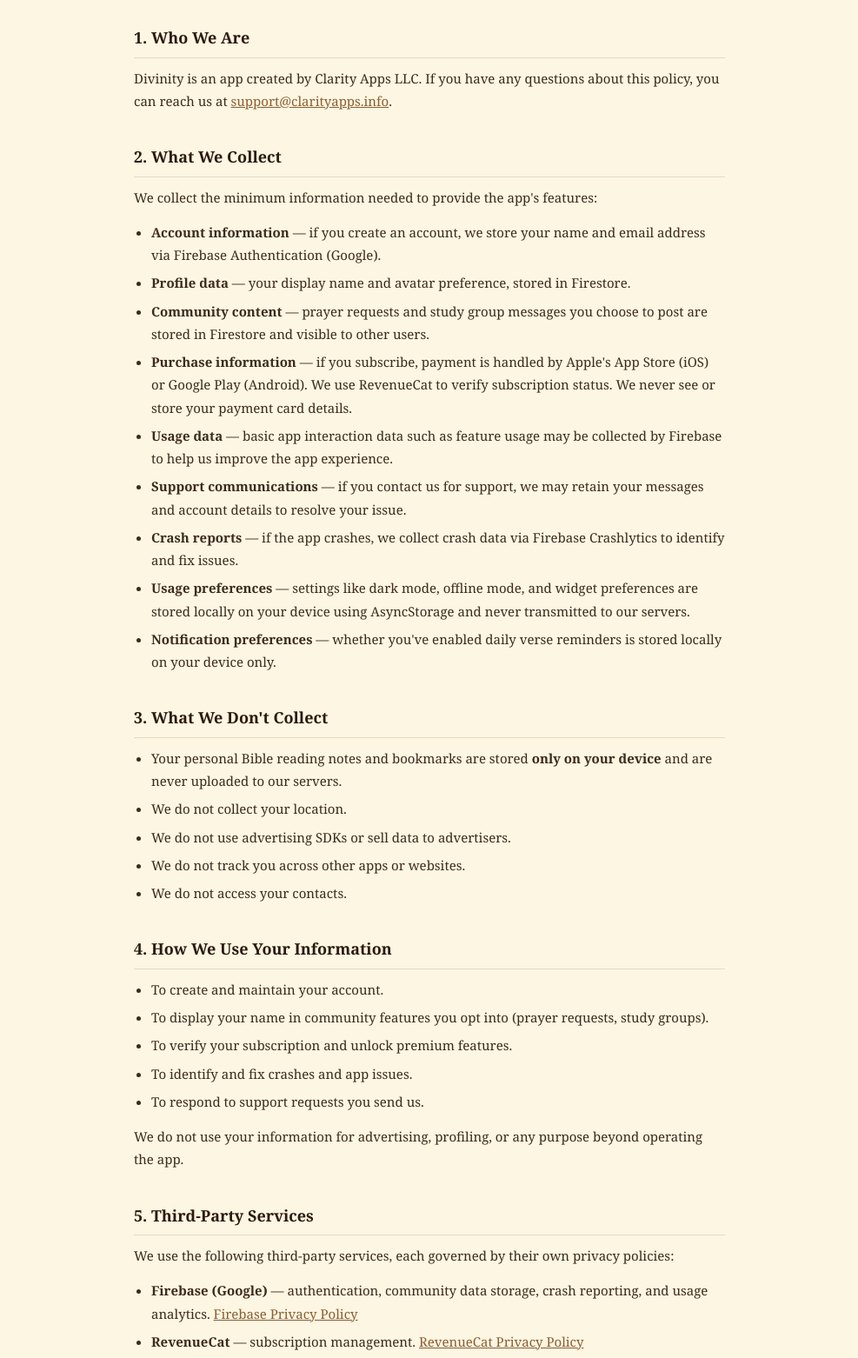
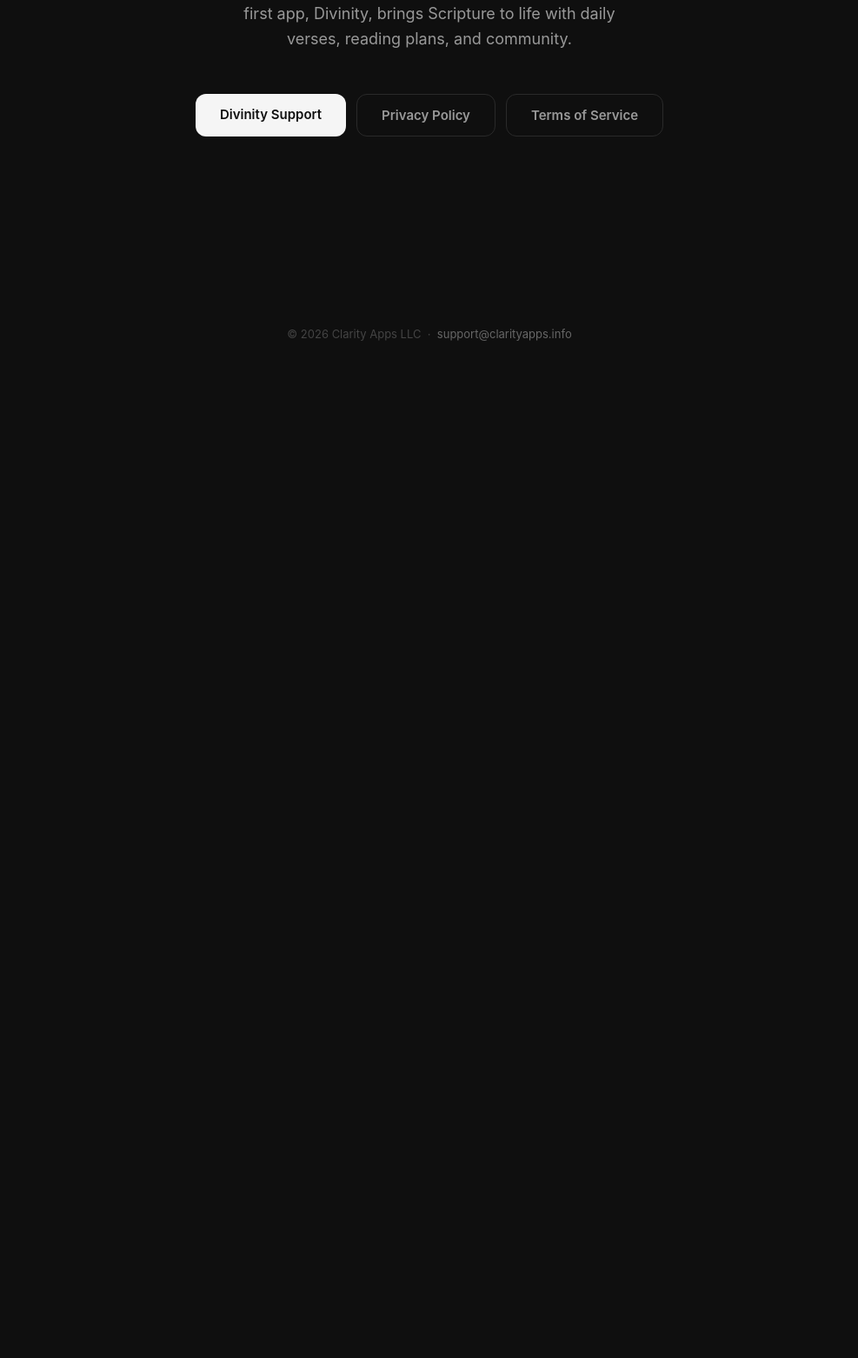
Before and after one commit to ClarityAppsLLC/clarityapps-site, a plain HTML site: page privacy/index.html in a window 1280 px wide. Shown: the part 380-1942 px from the top of the page at 87% size, without its empty margins (146-1133 px from the left). After the commit the page ends 800 px from the top, so only its background shows below. Drawn offline with Linux system fonts and the light colour scheme.

Commit message:
Update index.html

```diff
--- a/privacy/index.html
+++ b/privacy/index.html
@@ -1,180 +1,86 @@
+
 <!DOCTYPE html>
 <html lang="en">
 <head>
   <meta charset="UTF-8" />
   <meta name="viewport" content="width=device-width, initial-scale=1.0" />
-    <title>Privacy Policy — Divinity: The Bible App</title>
+  <title>Clarity Apps LLC</title>
   <style>
-      *, *::before, *::after { box-sizing: border-box; margin: 0; padding: 0; }
+    * { margin: 0; padding: 0; box-sizing: border-box; }
     body {
-        font-family: Georgia, 'Times New Roman', serif;
-        background: #FDF6E3;
-        color: #2C1A0E;
-        line-height: 1.75;
-        padding: 0 16px 64px;
+      font-family: -apple-system, BlinkMacSystemFont, 'Segoe UI', sans-serif;
+      background: #0f0f0f;
+      color: #f5f5f5;
+      min-height: 100vh;
+      display: flex;
+      flex-direction: column;
+      align-items: center;
+      justify-content: center;
+      padding: 40px 24px;
     }
-      .wrap { max-width: 680px; margin: 0 auto; }
-      header {
+    .logo {
+      font-size: 13px;
+      letter-spacing: 3px;
+      text-transform: uppercase;
+      color: #888;
+      margin-bottom: 32px;
+    }
+    h1 {
+      font-size: clamp(36px, 6vw, 64px);
+      font-weight: 700;
+      letter-spacing: -1px;
       text-align: center;
-        padding: 56px 0 40px;
-        border-bottom: 1px solid #E8D9C0;
-        margin-bottom: 40px;
+      line-height: 1.1;
+      margin-bottom: 20px;
     }
-      .cross { display: inline-block; font-size: 28px; color: #C8A97A; margin-bottom: 12px;
+    p {
+      font-size: 18px;
+      color: #999;
+      text-align: center;
+      max-width: 480px;
+      line-height: 1.6;
+      margin-bottom: 48px;
     }
-      header h1 { font-size: 28px; font-weight: bold; color: #2C1A0E; margin-bottom: 6px;
-  letter-spacing: 0.3px; }
-      header p { font-size: 14px; color: #7A6652; font-style: italic; }
-      h2 { font-size: 18px; color: #2C1A0E; margin: 36px 0 10px; padding-bottom: 6px;
-  border-bottom: 1px solid #E8D9C0; }
-      p { font-size: 15px; color: #3D2B1A; margin-bottom: 14px; }
-      ul { margin: 0 0 14px 20px; }
-      ul li { font-size: 15px; color: #3D2B1A; margin-bottom: 6px; }
-      a { color: #8B5E2F; text-decoration: underline; }
-      .highlight {
-        background: #F5EDE0;
-        border-left: 3px solid #C8A97A;
-        border-radius: 4px;
-        padding: 14px 18px;
-        margin: 20px 0;
-        font-style: italic;
-        color: #5C3D1E;
+    .buttons {
+      display: flex;
+      flex-wrap: wrap;
+      gap: 12px;
+      justify-content: center;
+      margin-bottom: 48px;
+    }
+    .btn {
+      padding: 14px 28px;
+      border-radius: 12px;
       font-size: 15px;
+      font-weight: 600;
+      text-decoration: none;
+      transition: opacity 0.15s;
     }
+    .btn:hover { opacity: 0.8; }
+    .btn-primary { background: #f5f5f5; color: #0f0f0f; }
+    .btn-ghost { background: transparent; color: #999; border: 1px solid #2a2a2a; }
     footer {
-        margin-top: 56px;
-        padding-top: 24px;
-        border-top: 1px solid #E8D9C0;
-        text-align: center;
+      position: fixed;
+      bottom: 28px;
       font-size: 13px;
-        color: #9A8472;
-        font-style: italic;
+      color: #444;
     }
+    footer a { color: #666; text-decoration: none; }
+    footer a:hover { color: #aaa; }
   </style>
 </head>
 <body>
-    <div class="wrap">
-      <header>
-        <div class="cross">✝</div>
-        <h1>Privacy Policy</h1>
-        <p>Divinity: The Bible App &nbsp;·&nbsp; Last updated: June 6, 2026</p>
-      </header>
-
-      <div class="highlight">
-        We built Divinity to help people grow in their faith. We collect only what's
-  necessary to make the app work, we never sell your data, and we never will.
+  <div class="logo">Clarity Apps LLC</div>
+  <h1>Mobile apps, beautifully made.</h1>
+  <p>We build thoughtful iOS and Android applications. Our first app, Divinity, brings Scripture to life with daily verses, reading plans, and community.</p>
+  <div class="buttons">
+    <a href="/support/" class="btn btn-primary">Divinity Support</a>
+    <a href="/privacy/" class="btn btn-ghost">Privacy Policy</a>
+    <a href="/terms/" class="btn btn-ghost">Terms of Service</a>
   </div>
-
-      <h2>1. Who We Are</h2>
-      <p>Divinity is an app created by Clarity Apps LLC. If you have any questions about
-  this policy, you can reach us at <a
-  href="mailto:support@clarityapps.info">support@clarityapps.info</a>.</p>
-
-      <h2>2. What We Collect</h2>
-      <p>We collect the minimum information needed to provide the app's features:</p>
-      <ul>
-        <li><strong>Account information</strong> — if you create an account, we store your
-  name and email address via Firebase Authentication (Google).</li>
-        <li><strong>Profile data</strong> — your display name and avatar preference, stored
-   in Firestore.</li>
-        <li><strong>Community content</strong> — prayer requests and study group messages
-  you choose to post are stored in Firestore and visible to other users.</li>
-        <li><strong>Purchase information</strong> — if you subscribe, payment is handled by
-   Apple's App Store (iOS) or Google Play (Android). We use RevenueCat to verify
-  subscription status. We never see or store your payment card details.</li>
-        <li><strong>Usage data</strong> — basic app interaction data such as feature usage
-  may be collected by Firebase to help us improve the app experience.</li>
-        <li><strong>Support communications</strong> — if you contact us for support, we may
-   retain your messages and account details to resolve your issue.</li>
-        <li><strong>Crash reports</strong> — if the app crashes, we collect crash data via
-  Firebase Crashlytics to identify and fix issues.</li>
-        <li><strong>Usage preferences</strong> — settings like dark mode, offline mode, and
-   widget preferences are stored locally on your device using AsyncStorage and never
-  transmitted to our servers.</li>
-        <li><strong>Notification preferences</strong> — whether you've enabled daily verse
-  reminders is stored locally on your device only.</li>
-      </ul>
-
-      <h2>3. What We Don't Collect</h2>
-      <ul>
-        <li>Your personal Bible reading notes and bookmarks are stored <strong>only on your
-   device</strong> and are never uploaded to our servers.</li>
-        <li>We do not collect your location.</li>
-        <li>We do not use advertising SDKs or sell data to advertisers.</li>
-        <li>We do not track you across other apps or websites.</li>
-        <li>We do not access your contacts.</li>
-      </ul>
-
-      <h2>4. How We Use Your Information</h2>
-      <ul>
-        <li>To create and maintain your account.</li>
-        <li>To display your name in community features you opt into (prayer requests, study
-   groups).</li>
-        <li>To verify your subscription and unlock premium features.</li>
-        <li>To identify and fix crashes and app issues.</li>
-        <li>To respond to support requests you send us.</li>
-      </ul>
-      <p>We do not use your information for advertising, profiling, or any purpose beyond
-  operating the app.</p>
-
-      <h2>5. Third-Party Services</h2>
-      <p>We use the following third-party services, each governed by their own privacy
-  policies:</p>
-      <ul>
-        <li><strong>Firebase (Google)</strong> — authentication, community data storage,
-  crash reporting, and usage analytics. <a
-  href="https://firebase.google.com/support/privacy" target="_blank">Firebase Privacy
-  Policy</a></li>
-        <li><strong>RevenueCat</strong> — subscription management. <a
-  href="https://www.revenuecat.com/privacy" target="_blank">RevenueCat Privacy
-  Policy</a></li>
-        <li><strong>Apple App Store</strong> — payment processing for iOS subscriptions. <a
-   href="https://www.apple.com/legal/privacy/" target="_blank">Apple Privacy
-  Policy</a></li>
-        <li><strong>Google Play</strong> — payment processing for Android subscriptions. <a
-   href="https://policies.google.com/privacy" target="_blank">Google Privacy
-  Policy</a></li>
-        <li><strong>Anthropic Claude API</strong> — powers the Scripture Chat feature.
-  Messages you send in chat are processed by Anthropic's API. <a
-  href="https://www.anthropic.com/privacy" target="_blank">Anthropic Privacy
-  Policy</a></li>
-      </ul>
-
-      <h2>6. Data Retention</h2>
-      <p>Your account data is retained as long as your account is active. You can delete
-  your account at any time from within the app (Profile → Delete Account), which removes
-  your account data from Firebase. Community content you posted (prayer requests, group
-  messages) may remain visible until manually removed.</p>
-
-      <h2>7. Children's Privacy</h2>
-      <p>Divinity is not directed at children under 13. We do not knowingly collect
-  personal information from children under 13. If you believe we have inadvertently
-  collected such information, please contact us and we will delete it promptly.</p>
-
-      <h2>8. Your Rights</h2>
-      <p>Depending on where you live, you may have the right to access, correct, or delete
-  your personal data. To make a request, email us at <a
-  href="mailto:support@clarityapps.info">support@clarityapps.info</a> and we will respond
-  within 30 days.</p>
-
-      <h2>9. Security</h2>
-      <p>We use industry-standard security measures including Firebase's built-in security
-  rules and encrypted connections. No method of transmission over the internet is 100%
-  secure, but we take reasonable steps to protect your information.</p>
-
-      <h2>10. Changes to This Policy</h2>
-      <p>If we make material changes to this policy, we will update the date at the top of
-  this page. Continued use of the app after changes constitutes acceptance of the updated
-  policy.</p>
-
-      <h2>11. Contact</h2>
-      <p>Questions, concerns, or requests about this policy:<br />
-      <a href="mailto:support@clarityapps.info">support@clarityapps.info</a></p>
-
   <footer>
-        Divinity: The Bible App &nbsp;·&nbsp; Read. Reflect. Grow.<br />
-        &copy; 2026 Clarity Apps LLC. All rights reserved.
+    &copy; 2026 Clarity Apps LLC &nbsp;·&nbsp;
+    <a href="mailto:support@clarityapps.info">support@clarityapps.info</a>
   </footer>
-    </div>
 </body>
 </html>
```
Lines whose indentation alone changed are shown as unchanged.
